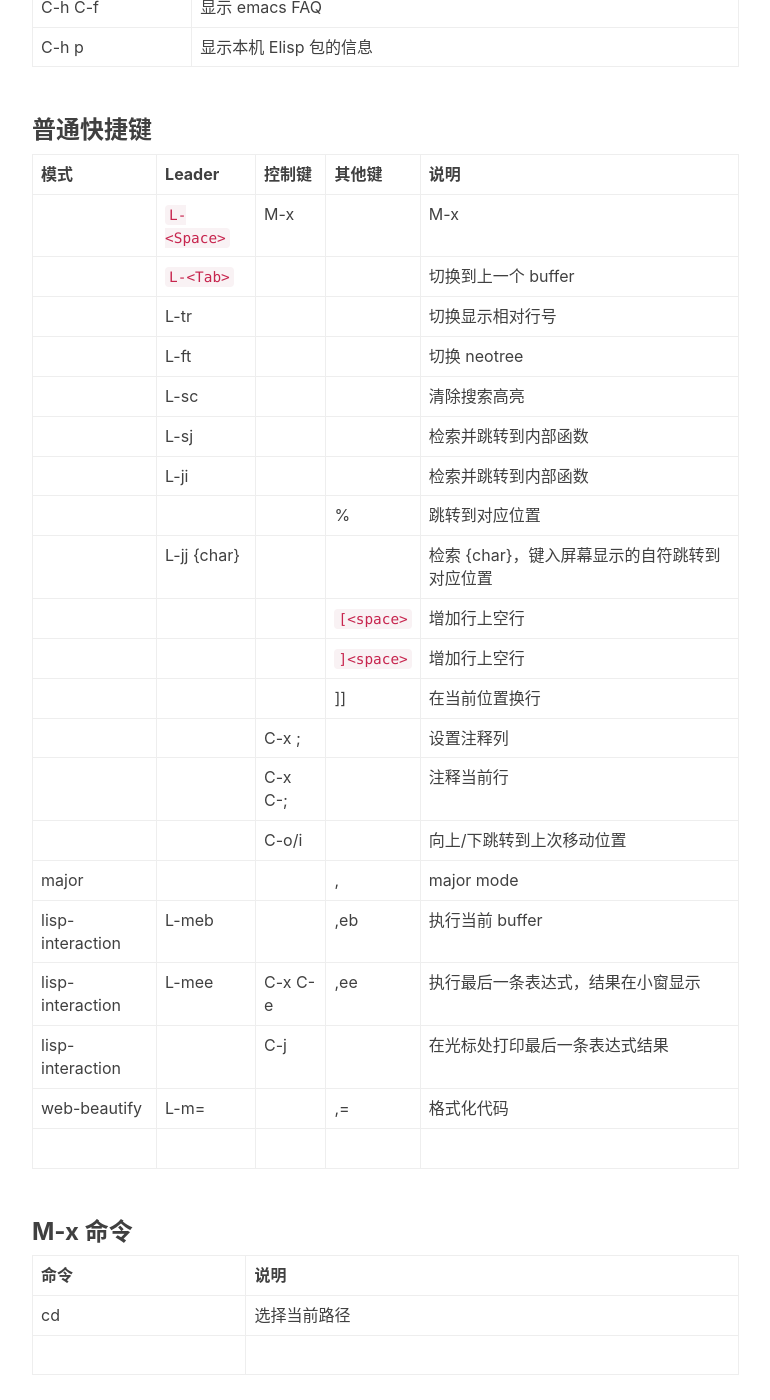
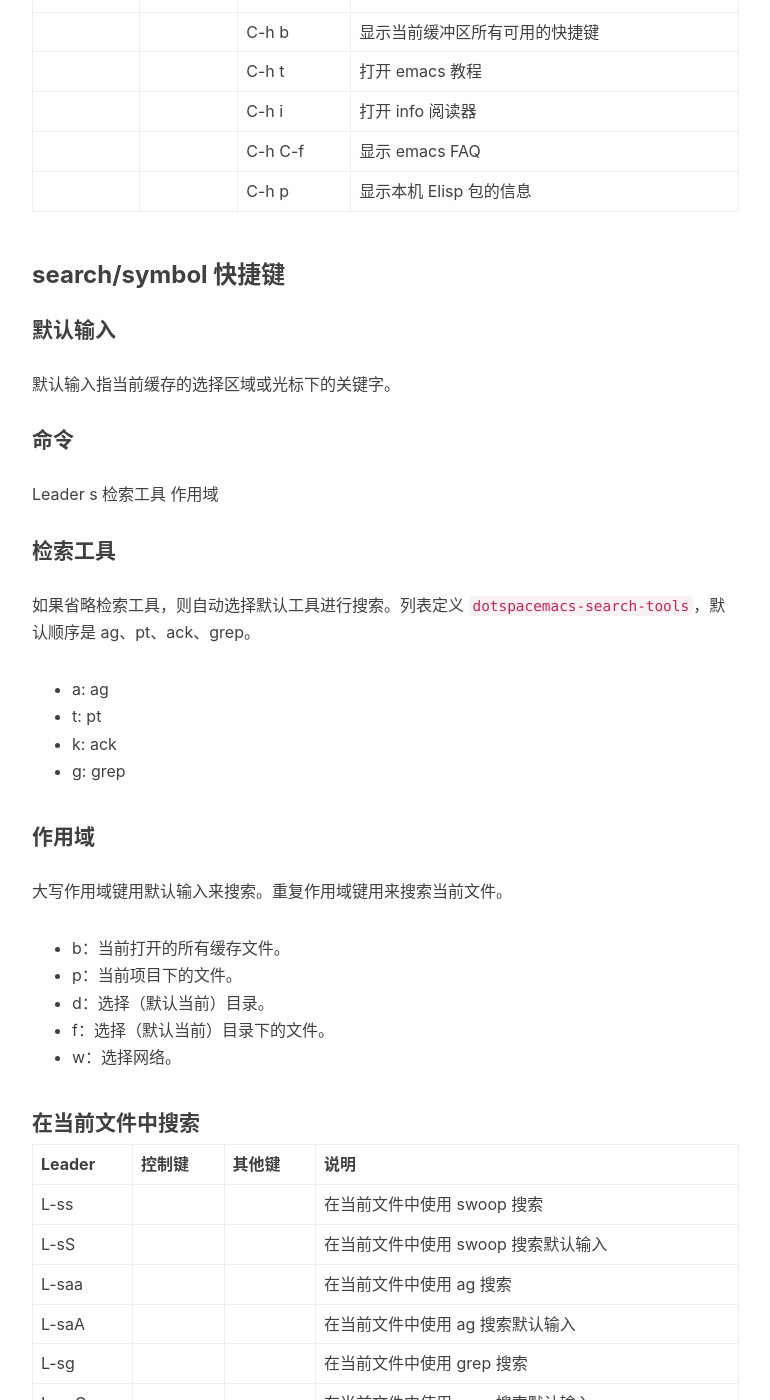
Before and after one commit to xuanfour/xuanfour.github.io, a Jekyll site: the page built from _posts/editor/2018-07-14-spacemacs.md, in a window 1280 px wide and 1400 px high, scrolled down 3992 px. Shown: the whole window, without its empty margins (233-1003 px from the left). Built offline with Jekyll 4.4.1, drawn with Linux system fonts in a browser that asks for light colours; nearby versions of some CDN libraries; comment, search, counter and statistics services are not loaded; some of the changed text lies outside the part shown.

Commit message:
search key maps

```diff
--- a/_posts/editor/2018-07-14-spacemacs.md
+++ b/_posts/editor/2018-07-14-spacemacs.md
@@ -86,13 +86,13 @@ tags:
 
 ### Spacemacs 引导键配置
 
-| 引导键    | 配置选项                                 | 说明                                    |
-| ------    | -----                                    | -------                                 |
-| `<space>` | dotspacemacs-leader-key                  | vim 按键风格下的 leader 键              |
-| ,         | dotspacemacs-major-mode-leader-key       | vim 按键风格下的 major-mode-leader 键   |
-| :         | dotspacemacs-ex-command-key              | vim 按键风格下的扩展命令键              |
-| M-m       | dotspacemacs-emacs-leader-key            | emacs 按键风格下的 leader 键            |
-| C-M-m     | dotspacemacs-major-mode-emacs-leader-key | emacs 按键风格下的 major-mode-leader 键 |
+| 引导键    | 配置选项                                 | 说明                            |
+| ------    | -----                                    | -------                         |
+| `<space>` | dotspacemacs-leader-key                  | vim 按键 leader 键              |
+| ,         | dotspacemacs-major-mode-leader-key       | vim 按键 major-mode-leader 键   |
+| :         | dotspacemacs-ex-command-key              | vim 按键扩展命令键              |
+| M-m       | dotspacemacs-emacs-leader-key            | emacs 按键 leader 键            |
+| C-M-m     | dotspacemacs-major-mode-emacs-leader-key | emacs 按键 major-mode-leader 键 |
 
 ### 重要快捷键
 
@@ -104,6 +104,12 @@ tags:
 | `M-x recover-file <Return>`    | 从自动存盘文件恢复               |
 | `M-x recover-session <Return>` | 如果你编辑了几个文件, 用这个恢复 |
 
+### 自定义快捷键
+
+| 快捷键 | evil 状态     | 说明     |
+| ------ | ------------- | -------- |
+| Q      | normal/visual | 查找替换 |
+
 ### 命令快捷键
 
 | 快捷键      | 说明                                         |
@@ -112,48 +118,120 @@ tags:
 | :r! command | 执行 shell 命令，同时将结果粘贴到光标处      |
 |             |                                              |
 
-### 帮助快捷键
+### help 快捷键
 
-| 快捷键  | 说明                           |
-| ------  | ----                           |
-| C-h c   | 显示快捷键绑定的命令           |
-| C-h k   | 显示快捷键绑定的命令和它的作用 |
-| C-h l   | 显示最后 100 个键入的内容      |
-| C-h w   | 显示命令被绑定到哪些快捷键上   |
-| C-h f   | 显示函数的功能                 |
-| C-h v   | 显示变量的含义和值             |
-| C-h m   | 显示当前缓冲区模式的帮助文档   |
-| C-h b   | 显示当前缓冲区所有可用的快捷键 |
-| C-h t   | 打开 emacs 教程                |
-| C-h i   | 打开 info 阅读器               |
-| C-h C-f | 显示 emacs FAQ                 |
-| C-h p   | 显示本机 Elisp 包的信息        |
+| Leader | 控制键 | 其他键  | 说明                           |
+| ------ | ------ | ------  | ----                           |
+|        |        | C-h c   | 显示快捷键绑定的命令           |
+|        |        | C-h k   | 显示快捷键绑定的命令和它的作用 |
+|        |        | C-h l   | 显示最后 100 个键入的内容      |
+|        |        | C-h w   | 显示命令被绑定到哪些快捷键上   |
+|        |        | C-h f   | 显示函数的功能                 |
+|        |        | C-h v   | 显示变量的含义和值             |
+|        |        | C-h m   | 显示当前缓冲区模式的帮助文档   |
+|        |        | C-h b   | 显示当前缓冲区所有可用的快捷键 |
+|        |        | C-h t   | 打开 emacs 教程                |
+|        |        | C-h i   | 打开 info 阅读器               |
+|        |        | C-h C-f | 显示 emacs FAQ                 |
+|        |        | C-h p   | 显示本机 Elisp 包的信息        |
 
-### 普通快捷键
+### search/symbol 快捷键
 
-| 模式             | Leader      | 控制键  | 其他键     | 说明                                          |
-| ----             | ------      | ------  | ------     | ----                                          |
-|                  | `L-<Space>` | M-x     |            | M-x                                           |
-|                  | `L-<Tab>`   |         |            | 切换到上一个 buffer                           |
-|                  | L-tr        |         |            | 切换显示相对行号                              |
-|                  | L-ft        |         |            | 切换 neotree                                  |
-|                  | L-sc        |         |            | 清除搜索高亮                                  |
-|                  | L-sj        |         |            | 检索并跳转到内部函数                          |
-|                  | L-ji        |         |            | 检索并跳转到内部函数                          |
-|                  |             |         | %          | 跳转到对应位置                                |
-|                  | L-jj {char} |         |            | 检索 {char}，键入屏幕显示的自符跳转到对应位置 |
-|                  |             |         | `[<space>` | 增加行上空行                                  |
-|                  |             |         | `]<space>` | 增加行上空行                                  |
-|                  |             |         | ]]         | 在当前位置换行                                |
-|                  |             | C-x ;   |            | 设置注释列                                    |
-|                  |             | C-x C-; |            | 注释当前行                                    |
-|                  |             | C-o/i   |            | 向上/下跳转到上次移动位置                     |
-| major            |             |         | ,          | major mode                                    |
-| lisp-interaction | L-meb       |         | ,eb        | 执行当前 buffer                               |
-| lisp-interaction | L-mee       | C-x C-e | ,ee        | 执行最后一条表达式，结果在小窗显示            |
-| lisp-interaction |             | C-j     |            | 在光标处打印最后一条表达式结果                |
-| web-beautify     | L-m=        |         | ,=         | 格式化代码                                    |
-|                  |             |         |            |                                               |
+#### 默认输入 ####
+
+默认输入指当前缓存的选择区域或光标下的关键字。
+
+#### 命令 ####
+
+Leader s 检索工具 作用域
+
+#### 检索工具 ####
+
+如果省略检索工具，则自动选择默认工具进行搜索。列表定义 `dotspacemacs-search-tools`，默认顺序是 ag、pt、ack、grep。
+
+- a: ag
+- t: pt
+- k: ack
+- g: grep
+
+#### 作用域 ####
+
+大写作用域键用默认输入来搜索。重复作用域键用来搜索当前文件。
+
+- b：当前打开的所有缓存文件。
+- p：当前项目下的文件。
+- d：选择（默认当前）目录。
+- f：选择（默认当前）目录下的文件。
+- w：选择网络。
+
+#### 在当前文件中搜索 ####
+
+| Leader | 控制键 | 其他键 | 说明                                 |
+| ------ | ------ | ------ | ------------------------             |
+| L-ss   |        |        | 在当前文件中使用 swoop 搜索    |
+| L-sS   |        |        | 在当前文件中使用 swoop 搜索默认输入 |
+| L-saa  |        |        | 在当前文件中使用 ag 搜索             |
+| L-saA  |        |        | 在当前文件中使用 ag 搜索默认输入     |
+| L-sg   |        |        | 在当前文件中使用 grep 搜索           |
+| L-sgG  |        |        | 在当前文件中使用 grep 搜索默认输入   |
+
+#### 搜索 ####
+
+| Leader | 控制键 | 其他键 | 说明                                 |
+| ------ | ------ | ------ | ----                                 |
+| *      |        |        | 搜索当前符号并向前跳转               |
+| #      |        |        | 搜索当前符号并向后跳转               |
+| L-sh   |        |        | 在当前范围内高亮当前符号的所有匹配项 |
+| L-sH   |        |        | 转到最后的高亮当前符号事件           |
+| L-se   |        |        | 高亮并编辑当前符号的所有匹配项       |
+| L-sc   |        |        | 清除高亮                             |
+| L-sj   |        |        | 检索并跳转到缓冲区符号               |
+
+### jump/join/split 快捷键
+
+| Leader      | 控制键 | 其他键 | 说明                                          |
+| ------      | ------ | ------ | ----                                          |
+|             |        | %      | 跳转到对应语法位置                              |
+| L-ji        |        |        | 检索并跳转到缓冲区符号                        |
+| L-jj {char} |        |        | 检索 {char}，键入屏幕显示的自符跳转到对应位置 |
+
+### files 快捷键
+
+| Leader      | 控制键  | 其他键     | 说明                                          |
+| ------      | ------  | ------     | ----                                          |
+| L-ft        |         |            | 切换 neotree                                  |
+
+### toggles 快捷键
+
+| Leader      | 控制键  | 其他键     | 说明                                          |
+| ------      | ------  | ------     | ----                                          |
+| L-tr        |         |            | 切换显示相对行号                              |
+
+### major-mode-cmd 快捷键
+
+| Leader      | 控制键  | 其他键     | 说明                                          |
+| ------      | ------  | ------     | ----                                          |
+|             |         | ,          | major mode                                    |
+| L-meb       |         | ,eb        | 执行当前 buffer                               |
+| L-mee       | C-x C-e | ,ee        | 执行最后一条表达式，结果在小窗显示            |
+| L-m=        |         | ,=         | 格式化代码                                    |
+
+### other 快捷键
+
+| Leader      | 控制键  | 其他键     | 说明                                          |
+| ------      | ------  | ------     | ----                                          |
+| `L-<Space>` | M-x     |            | M-x                                           |
+| `L-<Tab>`   |         |            | 切换到上一个 buffer                           |
+|             |         | `[<space>` | 增加行上空行                                  |
+|             |         | `]<space>` | 增加行上空行                                  |
+|             |         | ]]         | 在当前位置换行                                |
+|             | C-x ;   |            | 设置注释列                                    |
+| L-;;        | C-x C-; |            | 注释当前行                                    |
+| L-;         |         |            | 注释选择行                                    |
+|             | C-o/i   |            | 向上/下跳转到上次移动位置                     |
+|             |         | ,          | major mode                                    |
+|             | C-j     |            | 在光标处打印最后一条表达式结果                |
+|             |         | =          | 格式化选择区域代码                            |
 
 ### M-x 命令
 
```
Also changed, not shown: _posts/devkit/2018-07-12-git.md (+34 -0 lines), _posts/editor/2018-07-13-vim.md (+7 -0 lines).
